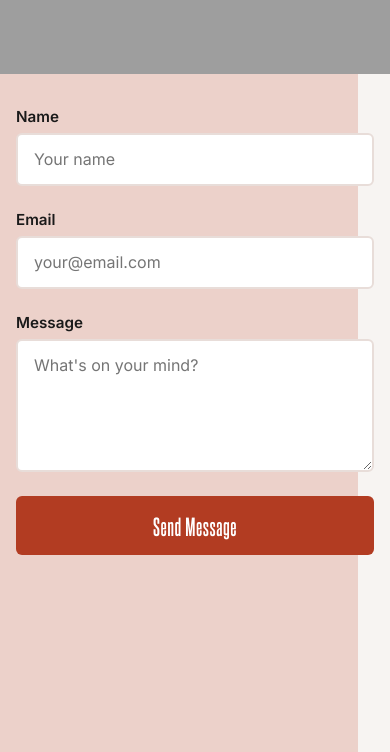
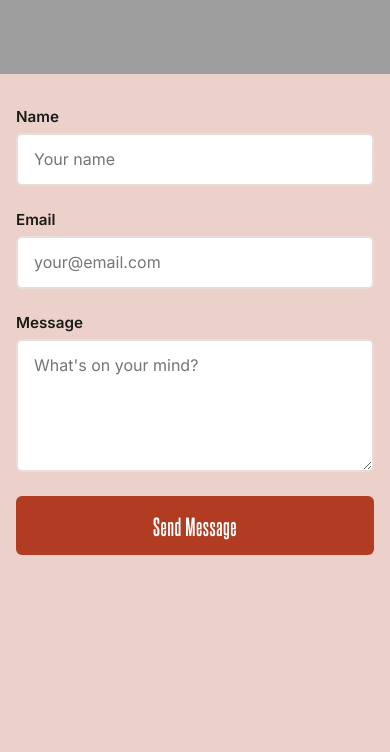
Before and after one commit to YairNaftali/zaks-portfolio, a website built with Vite: page index.html in a window 390 px wide. Shown: the part 2542-3294 px from the top of the page. Built offline with nearby package versions, Linux system fonts and the light colour scheme.

Commit message:
Fix mobile salmon bg right edge and reduce bottom padding

```diff
--- a/style.css
+++ b/style.css
@@ -1179,7 +1179,13 @@ textarea:focus {
     }
 
     .content-reveal {
-        padding: 0 1rem 3rem 1rem;
+        padding: 0 1rem 1rem 1rem;
+        /* Reduced bottom padding to remove excess space below Send Message */
+    }
+
+    /* Fix salmon bg left offset to match 1rem mobile padding */
+    .contact-section::before {
+        left: calc(-1rem - max(0px, (100vw - 1280px) / 2));
     }
 
     h2 {
```
